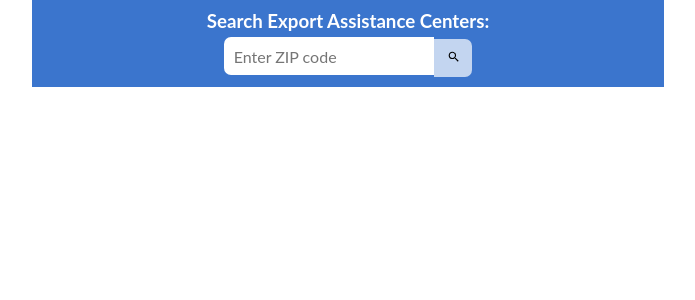
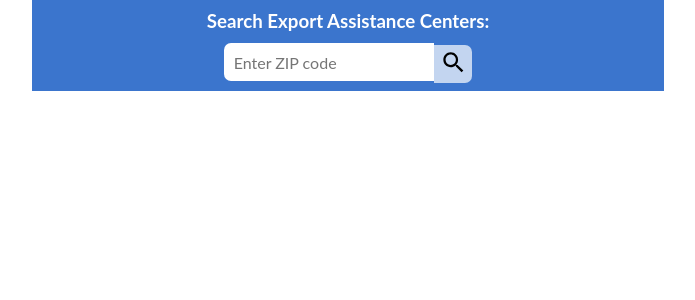
Before and after one commit to GovWizely/ita-widgets-react, a React (Create React App) app: page / in a window 1280 px wide. Shown: the top 300 px of the page, without its empty margins (308-1003 px from the left). Built offline with nearby package versions, Linux system fonts and the light colour scheme.

Commit message:
increase size of search icon, adjust positioning to accommodate

```diff
--- a/src/App.css
+++ b/src/App.css
@@ -136,7 +136,7 @@ form {
 form > input {
   display: inline-block;
   position: relative;
-  top: -1px;
+  top: 0px;
   width: 33%;
   height: 36px;
   line-height: 24px;
@@ -151,7 +151,7 @@ form > input {
 button[type=submit] {
   display: inline-block;
   position: relative;
-  top: 0px;
+  top: 6.5px;
   background-color: #c3d5f0;
   border: none;
   height: 38px;
--- a/src/SearchWidget/SearchContainer.jsx
+++ b/src/SearchWidget/SearchContainer.jsx
@@ -101,7 +101,7 @@ class SearchContainer extends Component {
             className="Dropdown"
             />
           ) : null }
-          <button type="submit"><IoMdSearch /></button>
+          <button type="submit"><IoMdSearch size="2em"/></button>
         </form>
         { this.state.submitted ?
           <div className="results">
```
Also changed, not shown: 1 other file (tests, documents, lock files or other folders).
